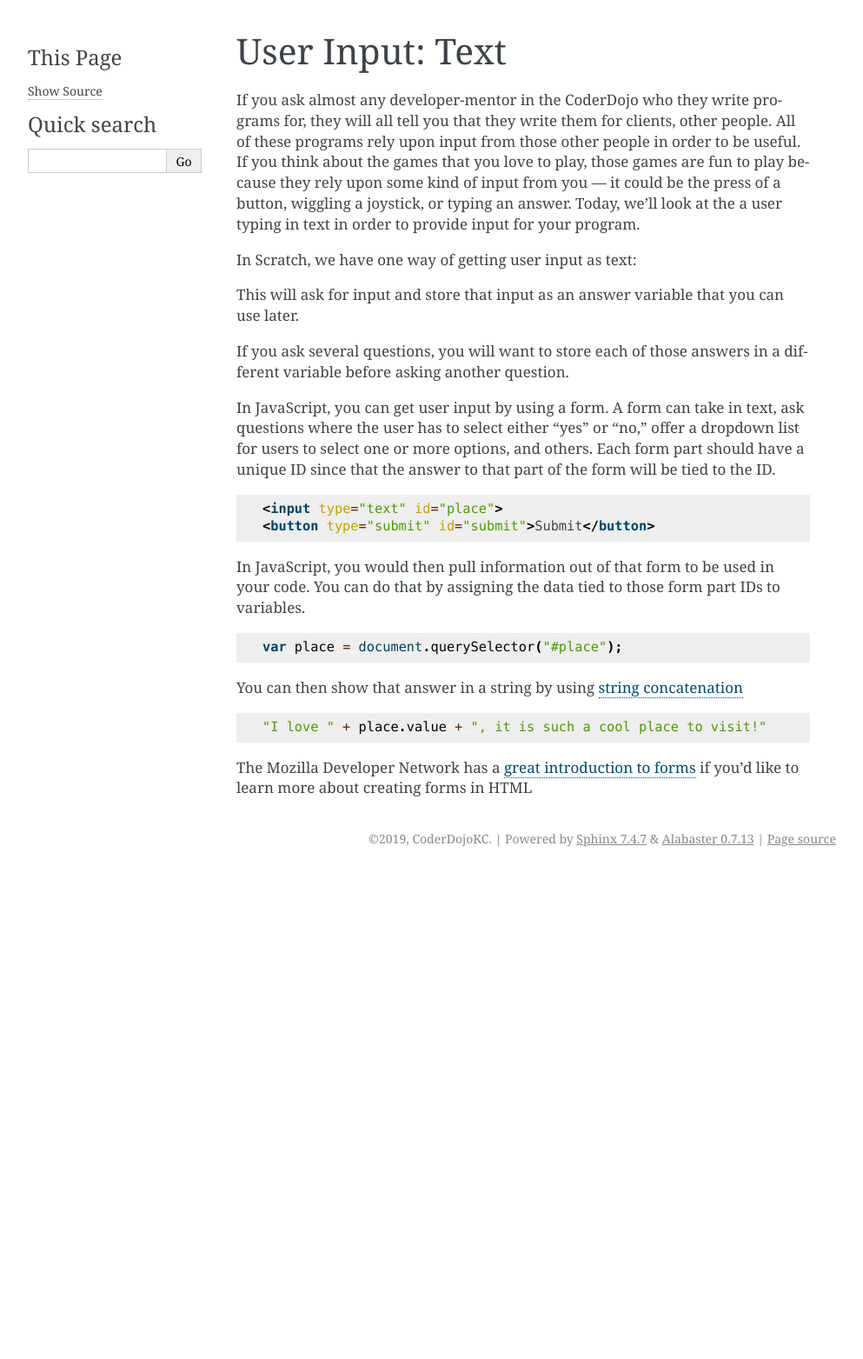
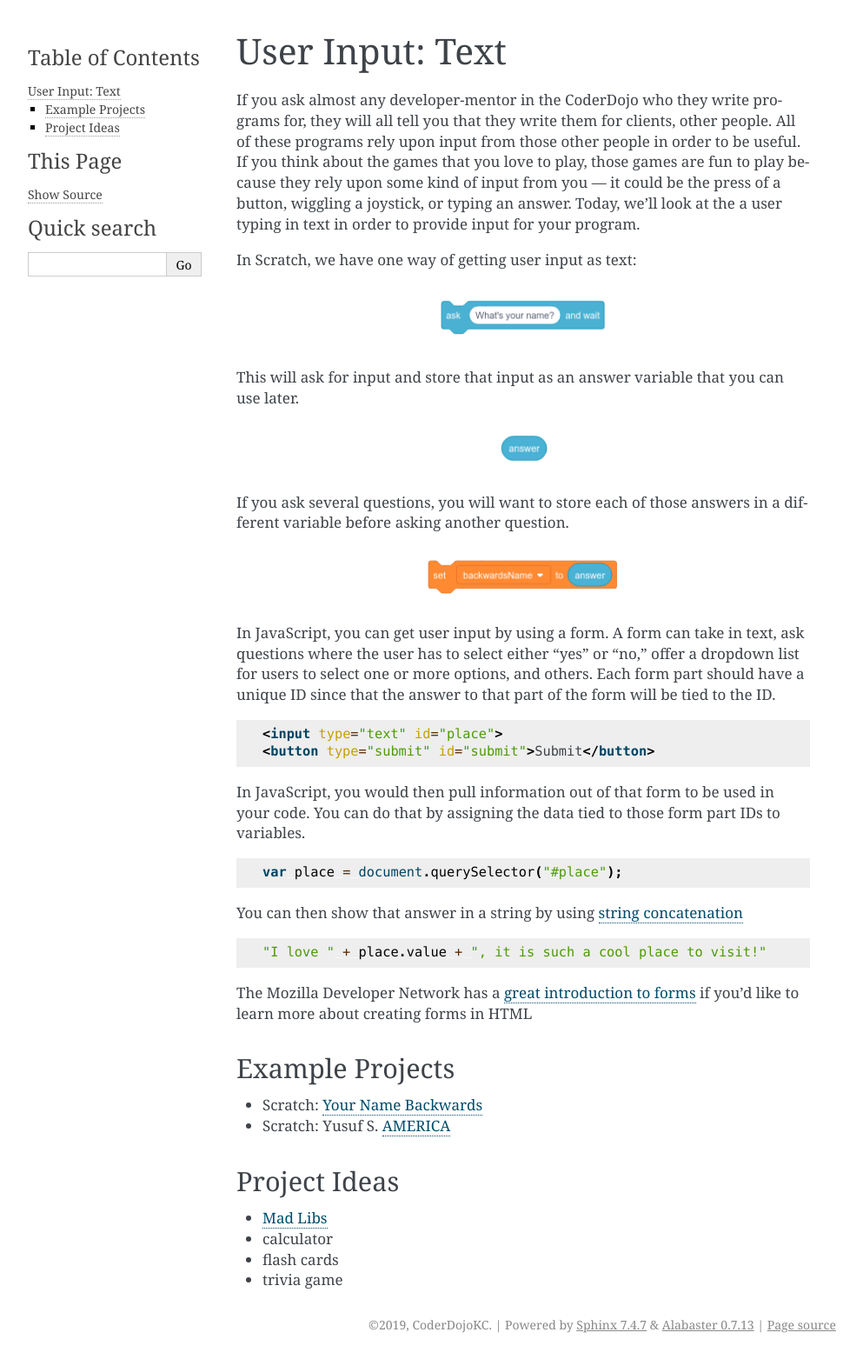
Before and after one commit to CoderDojoKC/docs, a Sphinx documentation site: the page built from source/lessons/text-input.rst, in a window 1280 px wide. Shown: the whole page at 87% size, without its empty margins (148-1141 px from the left). Built offline with Sphinx 7.4.7, drawn with Linux system fonts in a browser that asks for light colours; before the commit the page ends 1004 px from its top, so only the background shows below that.

Commit message:
Update text-input lesson with examples and images

```diff
--- a/source/lessons/text-input.rst
+++ b/source/lessons/text-input.rst
@@ -5,9 +5,21 @@ If you ask almost any developer-mentor in the CoderDojo who they write programs
 
 In Scratch, we have one way of getting user input as text:
 
+.. figure:: images/input-text/ask.png
+    :width: 200px
+    :alt: A Scratch "ask" block
+
 This will ask for input and store that input as an answer variable that you can use later.
 
+.. figure:: images/input-text/answer.png
+    :width: 60px
+    :alt: A Scratch "answer" block
+
 If you ask several questions, you will want to store each of those answers in a different variable before asking another question.
+
+.. figure:: images/input-text/save-answer.png
+    :width: 225px
+    :alt: A Scratch "set varible to" block to set the "backwardsName" variable to the answer from the text input
 
 In JavaScript, you can get user input by using a form. A form can take in text, ask questions where the user has to select either "yes" or "no," offer a dropdown list for users to select one or more options, and others. Each form part should have a unique ID since that the answer to that part of the form will be tied to the ID.
 
@@ -30,3 +42,19 @@ You can then show that answer in a string by using `string concatenation <https:
    "I love " + place.value + ", it is such a cool place to visit!"
 
 The Mozilla Developer Network has a `great introduction to forms <https://developer.mozilla.org/en-US/docs/Learn/HTML/Forms>`_ if you'd like to learn more about creating forms in HTML
+
+****************
+Example Projects
+****************
+
+- Scratch: `Your Name Backwards <https://scratch.mit.edu/projects/238779843/>`_
+- Scratch: Yusuf S. `AMERICA <https://scratch.mit.edu/projects/168370618/>`_
+
+*************
+Project Ideas
+*************
+
+- `Mad Libs <https://en.wikipedia.org/wiki/Mad_Libs>`_
+- calculator
+- flash cards
+- trivia game
```
Also changed, not shown: source/lessons/images/input-text/answer.png (added), source/lessons/images/input-text/ask.png (added), source/lessons/images/input-text/save-answer.png (added).
